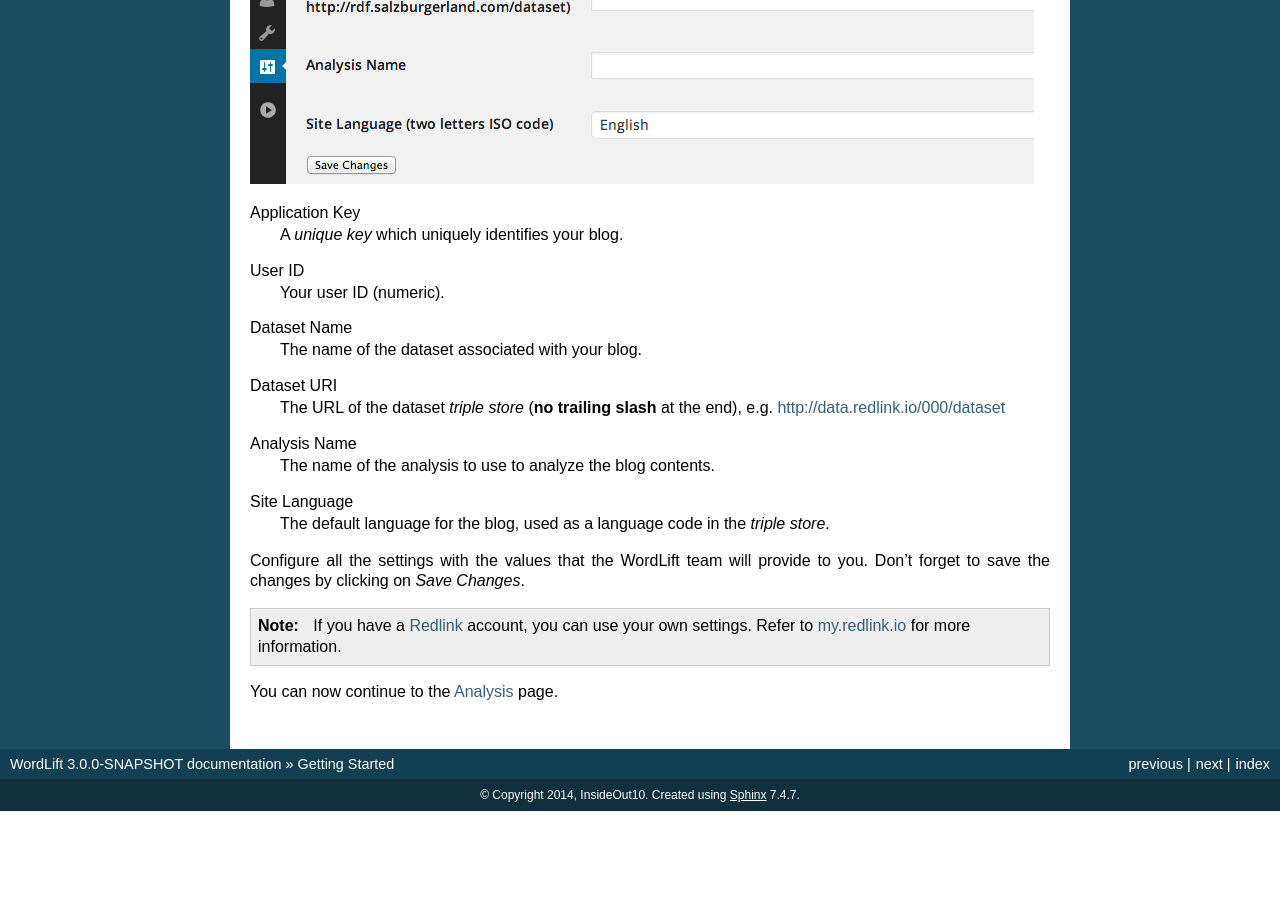
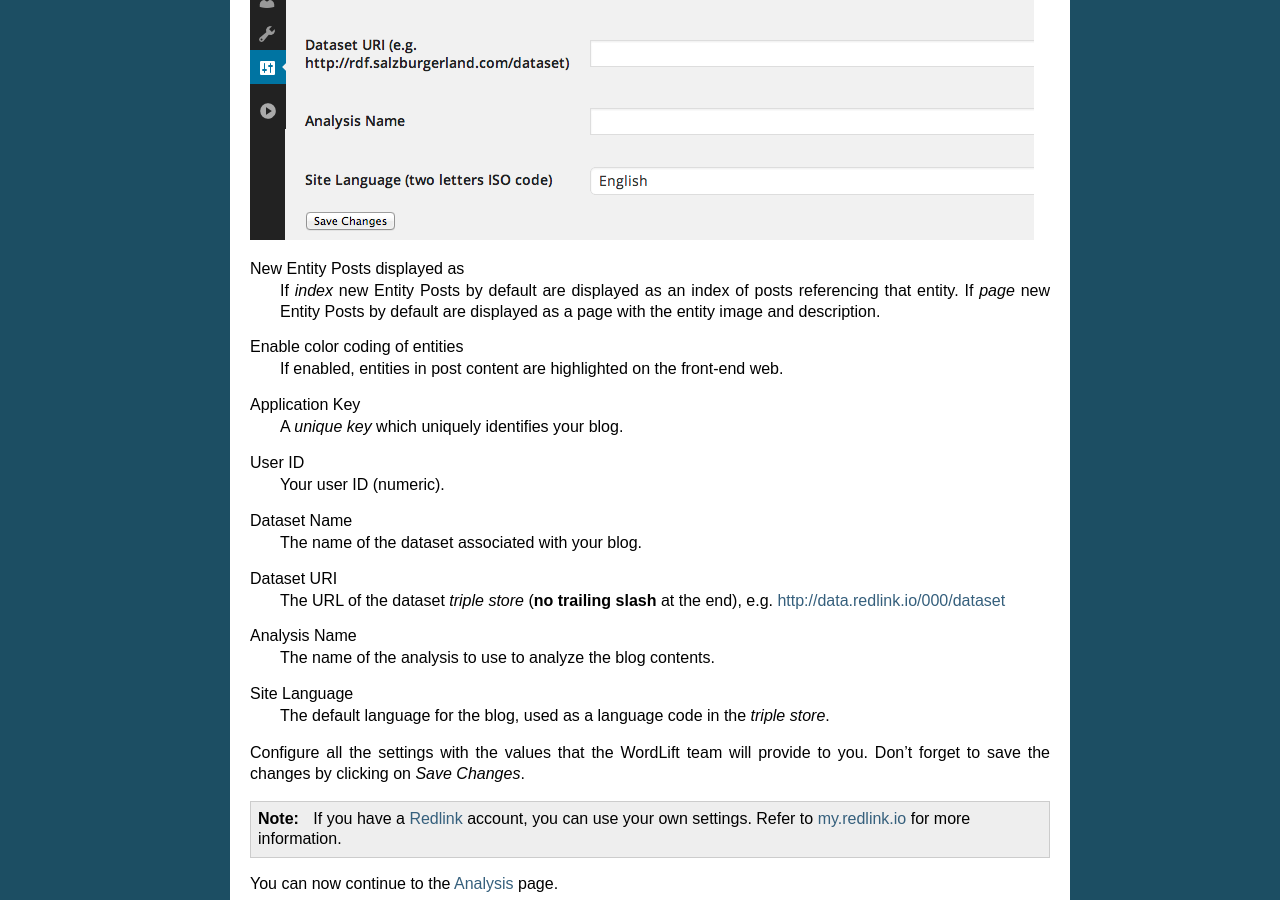
Before and after one commit to insideout10/wordlift-docs, a Sphinx documentation site: the page built from docs/getting-started.rst, in a window 1280 px wide and 900 px high, scrolled down 1330 px. Built offline with Sphinx 7.4.7, drawn with Linux system fonts in a browser that asks for light colours; before the commit the page ends 2141 px from its top, so only the background shows below that.

Commit message:
update configuration settings

```diff
--- a/docs/getting-started.rst
+++ b/docs/getting-started.rst
@@ -50,6 +50,13 @@
 
 .. image:: /images/wordlift-settings-screen.png
 
+New Entity Posts displayed as
+    If *index* new Entity Posts by default are displayed as an index of posts referencing that entity.
+    If *page* new Entity Posts by default are displayed as a page with the entity image and description.
+
+Enable color coding of entities
+    If enabled, entities in post content are highlighted on the front-end web.
+
 Application Key
     A *unique key* which uniquely identifies your blog.
 
```
Also changed, not shown: docs/images/wordlift-settings-screen.png.
